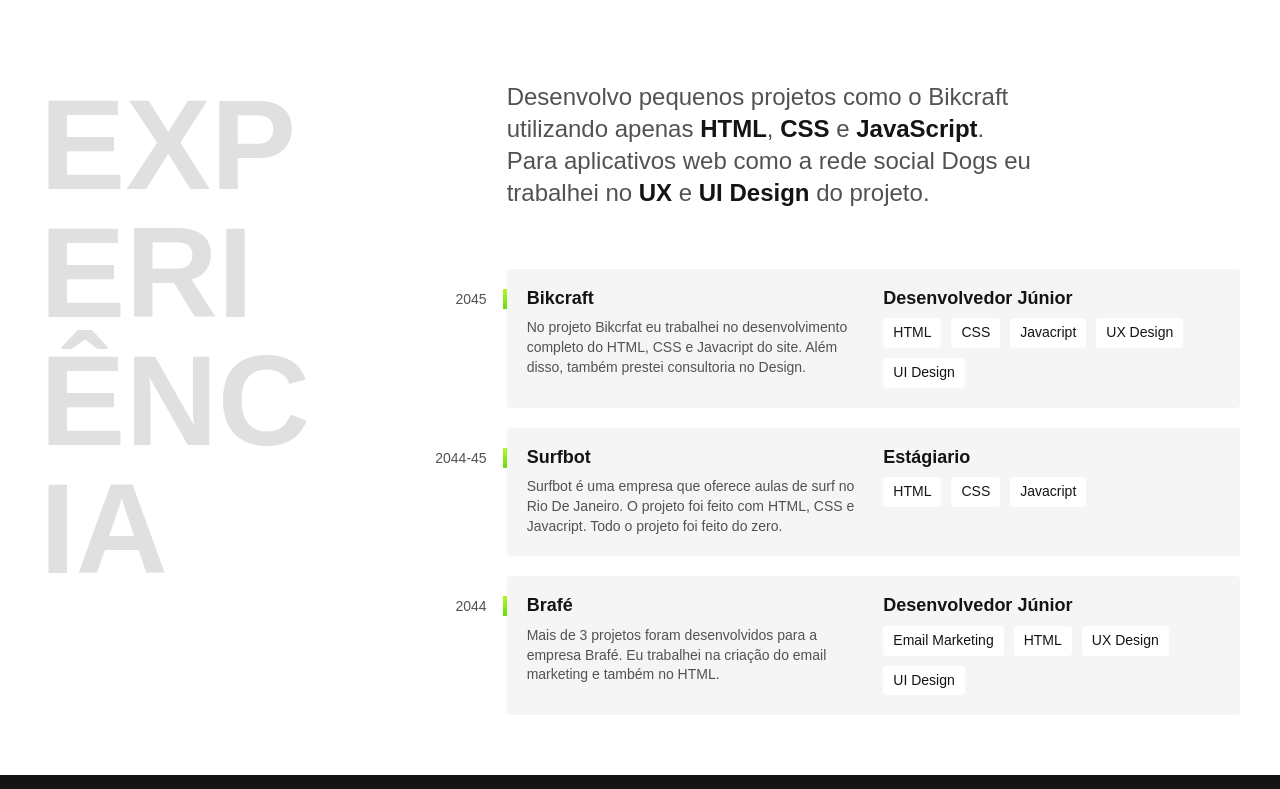
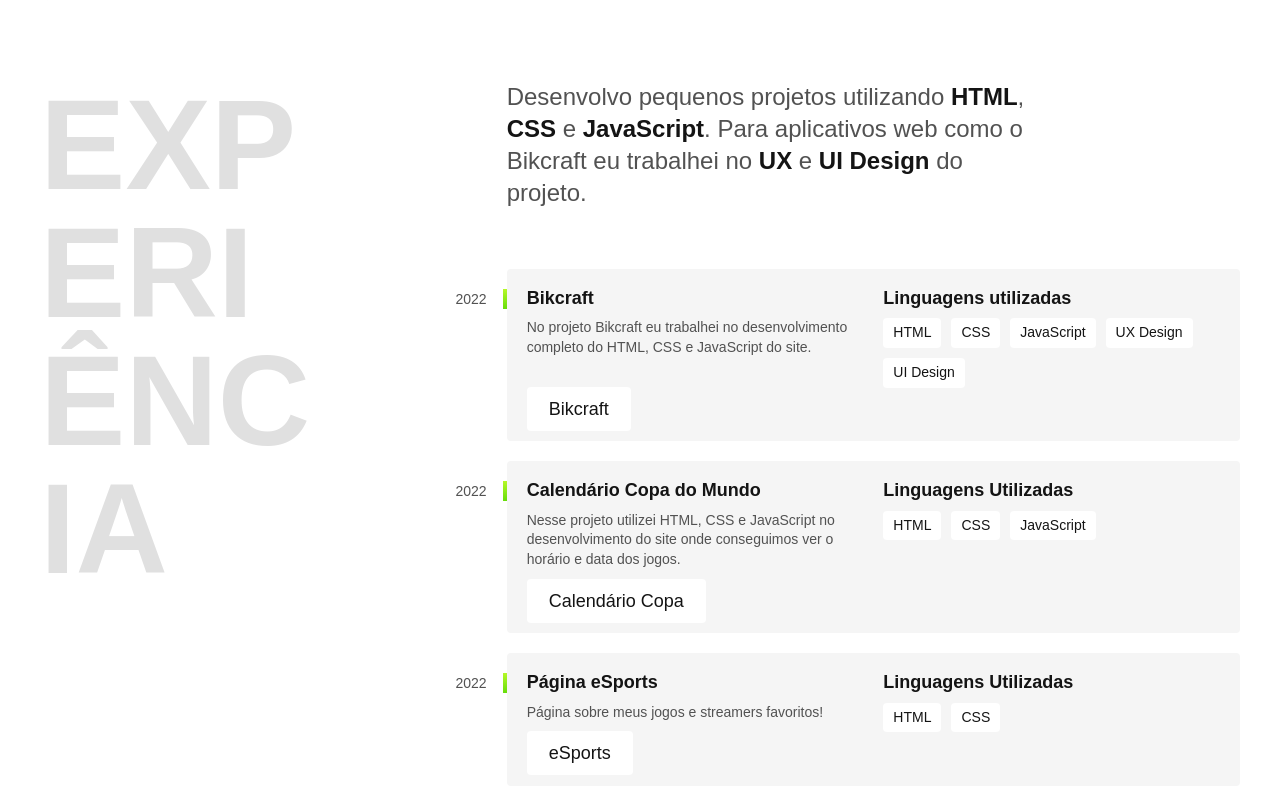
Before and after one commit to KaicMachado/KaicMachado.github.io, a plain HTML site: page index.html in a window 1280 px wide. Shown: the part 692-1481 px from the top of the page. Drawn offline with Linux system fonts and the light colour scheme.

Commit message:
editando experiências

```diff
--- a/css/experiencia.css
+++ b/css/experiencia.css
@@ -65,6 +65,7 @@
     font-size: .875rem;
     line-height: 1.4;
     color: #525252;
+    margin-bottom: 10px;
 }
 
 .empresa-habilidades {
@@ -80,6 +81,22 @@
     border-radius: 4px;
     background: #fff;
     padding: 5px 10px;
+}
+
+.projeto-resultado {
+    font-size: 1.125rem;
+    line-height: 1.3;
+    padding: 10px 20px;
+    text-decoration: none;
+    color: #141414;
+    background: #fff;
+    border-radius: 4px;
+    border: 2px solid transparent;
+}
+
+.projeto-resultado:hover {
+    border: 1px solid #000;
+    transition: .2s;
 }
 
 @media (max-width: 800px) {
--- a/index.html
+++ b/index.html
@@ -5,7 +5,7 @@
     <meta name="viewport" content="width=device-width, initial-scale=1.0">
     <title>Kaic Machado - Portfólio</title>
     <meta name="description" content="Desenvolvedor Front End & UX/UI Designer localizado em Jaú-SP.">
-    <link rel="stylesheet" href="./css/style.min.css">
+    <link rel="stylesheet" href="./css/style.css">
 </head>
 <body>
     <header class="header">
@@ -30,43 +30,44 @@
     <section class="experiencia" id="experiencia" aria-label="Experiência">
         <h2 class="subtitulo">Experiência</h2>
         <div>
-            <p class="experiencia-texto">Desenvolvo pequenos projetos como o Bikcraft utilizando apenas <strong>HTML</strong>, <strong>CSS</strong> e <strong>JavaScript</strong>. Para aplicativos web como a rede social Dogs eu trabalhei no <strong>UX</strong> e <strong>UI Design</strong> do projeto.</p>
+            <p class="experiencia-texto">Desenvolvo pequenos projetos utilizando <strong>HTML</strong>, <strong>CSS</strong> e <strong>JavaScript</strong>. Para aplicativos web como o Bikcraft eu trabalhei no <strong>UX</strong> e <strong>UI Design</strong> do projeto.</p>
 
             <div class="empresa">
-                <span class="empresa-ano">2045</span>
+                <span class="empresa-ano">2022</span>
                 <h3 class="empresa-titulo">Bikcraft</h3>
-                <span class="empresa-titulo">Desenvolvedor Júnior</span>
-                <p class="empresa-texto">No projeto Bikcrfat eu trabalhei no desenvolvimento completo do HTML, CSS e Javacript do site. Além disso, também prestei consultoria no Design.</p>
+                <span class="empresa-titulo">Linguagens utilizadas</span>
+                <p class="empresa-texto">No projeto Bikcraft eu trabalhei no desenvolvimento completo do HTML, CSS e JavaScript do site.</p>
                 <ul class="empresa-habilidades">
                     <li>HTML</li>
                     <li>CSS</li>
-                    <li>Javacript</li>
+                    <li>JavaScript</li>
                     <li>UX Design</li>
                     <li>UI Design</li>
                 </ul>
+                <p><a class="projeto-resultado" href="https://kaicmachado.github.io/bikcraft/">Bikcraft</a></p>
             </div>
             <div class="empresa">
-                <span class="empresa-ano">2044-45</span>
-                <h3 class="empresa-titulo">Surfbot</h3>
-                <span class="empresa-titulo">Estágiario</span>
-                <p class="empresa-texto">Surfbot é uma empresa que oferece aulas de surf no Rio De Janeiro. O projeto foi feito com HTML, CSS e Javacript. Todo o projeto foi feito do zero.</p>
+                <span class="empresa-ano">2022</span>
+                <h3 class="empresa-titulo">Calendário Copa do Mundo</h3>
+                <span class="empresa-titulo">Linguagens Utilizadas</span>
+                <p class="empresa-texto">Nesse projeto utilizei HTML, CSS e JavaScript no desenvolvimento do site onde conseguimos ver o horário e data dos jogos.</p>
                 <ul class="empresa-habilidades">
                     <li>HTML</li>
                     <li>CSS</li>
-                    <li>Javacript</li>
+                    <li>JavaScript</li>
                 </ul>
+                <p><a class="projeto-resultado" href="https://kaicmachado.github.io/nlw-10-copa/">Calendário Copa</a></p>
             </div>
             <div class="empresa">
-                <span class="empresa-ano">2044</span>
-                <h3 class="empresa-titulo">Brafé</h3>
-                <span class="empresa-titulo">Desenvolvedor Júnior</span>
-                <p class="empresa-texto">Mais de 3 projetos foram desenvolvidos para a empresa Brafé. Eu trabalhei na criação do email marketing e também no HTML.</p>
+                <span class="empresa-ano">2022</span>
+                <h3 class="empresa-titulo">Página eSports</h3>
+                <span class="empresa-titulo">Linguagens Utilizadas</span>
+                <p class="empresa-texto">Página sobre meus jogos e streamers favoritos!</p>
                 <ul class="empresa-habilidades">
-                    <li>Email Marketing</li>
                     <li>HTML</li>
-                    <li>UX Design</li>
-                    <li>UI Design</li>
+                    <li>CSS</li>
                 </ul>
+                <p><a class="projeto-resultado" href="https://kaicmachado.github.io/nlw-esports/">eSports</a></p>
             </div>
         </div>
     </section>
```
